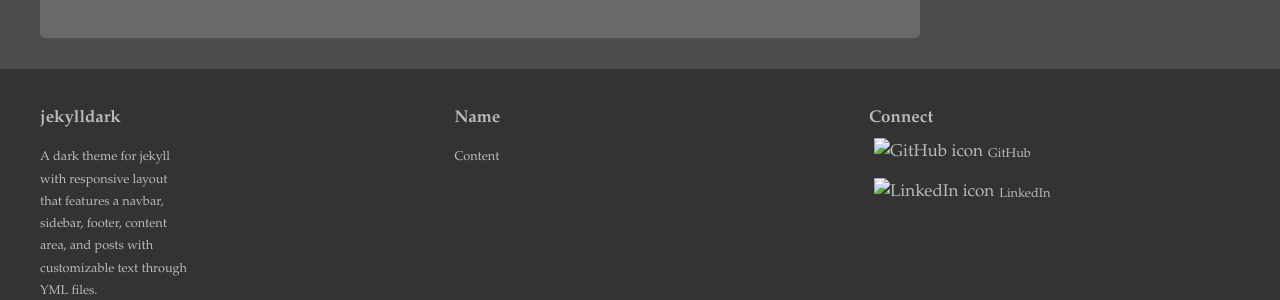
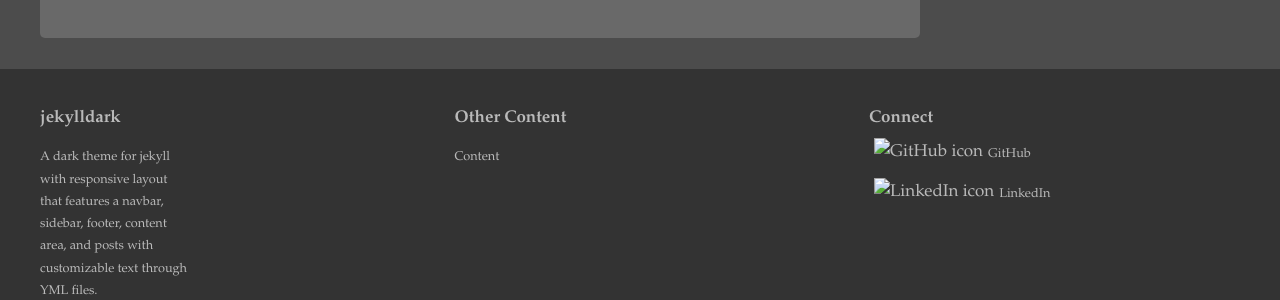
Before and after one commit to sutterj/jekylldark, a Jekyll site: the page built from index.html, in a window 1280 px wide and 900 px high, scrolled down 764 px. Shown: the part 518-818 px from the top of the window. Built offline with Jekyll 4.4.1, drawn with Linux system fonts in a browser that asks for light colours; nearby versions of some CDN libraries.

Commit message:
Update footer.yml

```diff
--- a/_data/footer.yml
+++ b/_data/footer.yml
@@ -1,5 +1,5 @@
 - header: Title
-- header: Name
+- header: Other Content
   content: Content
 - header: Connect
   social:
```
